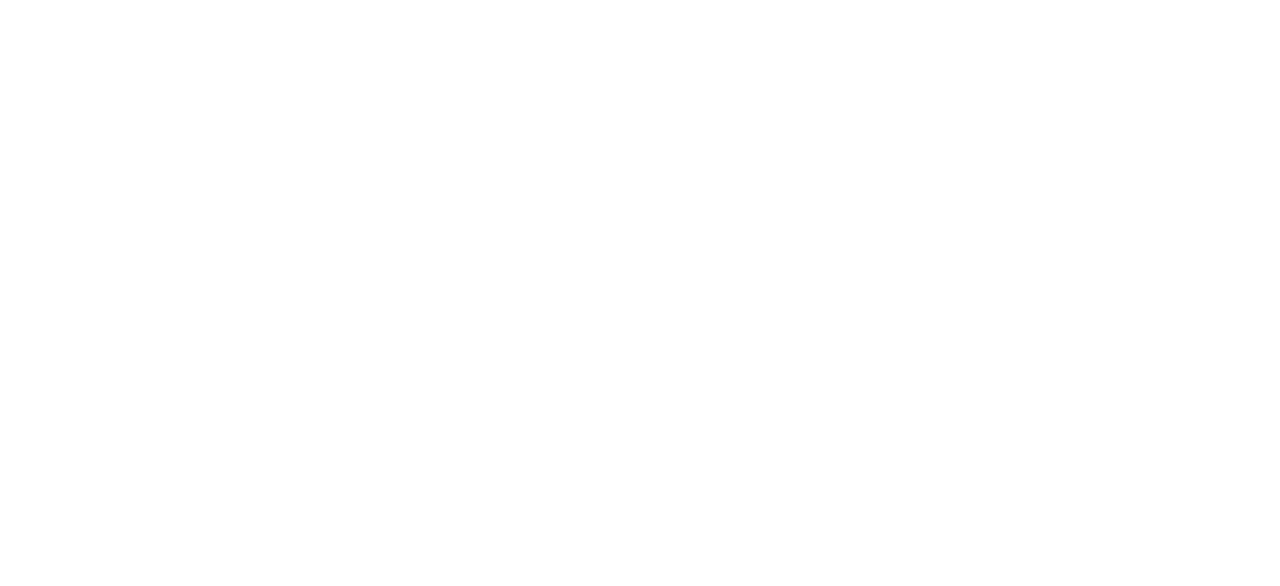
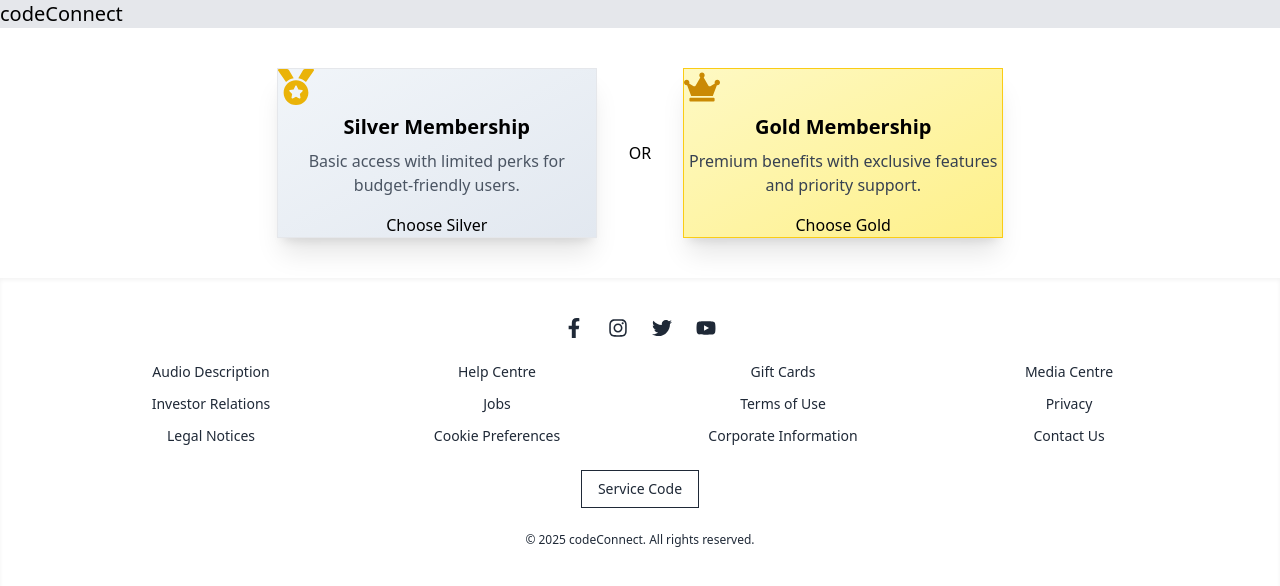
Before and after one commit to sagargoel072005/codeConnect-frontend, a React (Vite) app: page /premium in a window 1280 px wide. Before the commit this address had no page. Shown: the top 586 px of the page. Built offline with nearby package versions, Linux system fonts and the light colour scheme; no server answers.

Commit message:
premium feature

```diff
--- a/src/App.jsx
+++ b/src/App.jsx
@@ -8,6 +8,7 @@
 import CreateTeam from "./ems/CreateTeam";
 import Connections from "./components/Connections";
 import Request from "./components/Request";
+import Premium from "./components/Premium";
 
 function App() {
   return (
@@ -23,6 +24,7 @@
               <Route path="/user/connections" element={<Connections />} />
               <Route path="/requests" element={<Request/>} />
               <Route path="/create/team" element={<CreateTeam />} />
+              <Route path="/premium" element={<Premium />} />
             </Route>
           </Routes>
         </BrowserRouter>
--- a/src/components/Navbar.jsx
+++ b/src/components/Navbar.jsx
@@ -59,6 +59,9 @@
               <li>
                 <Link to="/requests">Requests</Link>
               </li>
+               <li>
+                <Link to="/premium">Requests</Link>
+              </li>
               <li><a onClick={handleLogout}>Logout</a></li>
             </ul>
           </div>
--- /dev/null
+++ b/src/components/Premium.jsx
@@ -0,0 +1,34 @@
+import React from 'react';
+import { FaCrown, FaMedal } from 'react-icons/fa';
+
+const Premium = () => {
+  return (
+    <div className="m-10">
+      <div className="flex w-full flex-col lg:flex-row items-center justify-center gap-8">
+
+        <div className="card w-80 shadow-xl border border-gray-200 hover:shadow-2xl transition duration-300 cursor-pointer bg-gradient-to-br from-slate-100 to-slate-200">
+          <div className="card-body items-center text-center">
+            <FaMedal className="text-4xl text-yellow-500 mb-2" />
+            <h2 className="card-title text-xl font-semibold mb-2">Silver Membership</h2>
+            <p className="text-gray-600 mb-4">Basic access with limited perks for budget-friendly users.</p>
+            <button className="btn btn-outline btn-primary">Choose Silver</button>
+          </div>
+        </div>
+
+        <div className="divider lg:divider-horizontal">OR</div>
+
+        <div className="card w-80 shadow-xl border border-yellow-400 hover:shadow-2xl transition duration-300 cursor-pointer bg-gradient-to-br from-yellow-100 to-yellow-200">
+          <div className="card-body items-center text-center">
+            <FaCrown className="text-4xl text-yellow-600 mb-2" />
+            <h2 className="card-title text-xl font-semibold mb-2">Gold Membership</h2>
+            <p className="text-gray-700 mb-4">Premium benefits with exclusive features and priority support.</p>
+            <button className="btn btn-primary">Choose Gold</button>
+          </div>
+        </div>
+
+      </div>
+    </div>
+  );
+};
+
+export default Premium;
--- a/src/utils/constants.js
+++ b/src/utils/constants.js
@@ -1,3 +1,5 @@
 // export const BASE_URL = "/api";
 
-export const BASE_URL = location.hostname==="localhost" ? "http://localhost:7777" : "/api";
+// export const BASE_URL = location.hostname==="localhost" ? "http://localhost:7777" : "/api";
+
+export const BASE_URL = "http://localhost:7777";
```
Also changed, not shown: 1 other file (tests, documents, lock files or other folders).
